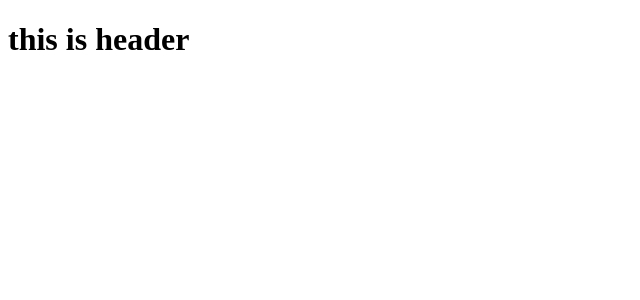
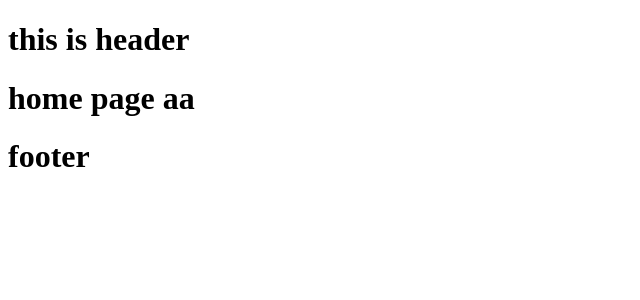
Before and after one commit to chellyyyy/ReadWatch, a Vue app: page / in a window 1280 px wide. Shown: the top 300 px of the page, without its empty margins (0-640 px from the left). Built offline with nearby package versions, Linux system fonts and the light colour scheme.

Commit message:
add some components

```diff
--- a/package.json
+++ b/package.json
@@ -9,7 +9,8 @@
   },
   "dependencies": {
     "core-js": "^3.8.3",
-    "vue": "^3.2.13"
+    "vue": "^3.2.13",
+    "vue-router": "^4.5.0"
   },
   "devDependencies": {
     "@babel/core": "^7.12.16",
--- a/src/App.vue
+++ b/src/App.vue
@@ -1,14 +1,18 @@
 <template>
   <PageHeader />
+  <router-view />
+  <PageFooter />
 </template>
 
 <script>
-import PageHeader from './components/layout/PageHeader.vue'
+import PageHeader from './components/layout/PageHeader.vue';
+import PageFooter from './components/layout/PageFooter.vue';
 
 export default {
   name: 'App',
   components: {
-    PageHeader
+    PageHeader,
+    PageFooter,
   }
 }
 </script>
--- a/src/components/layout/PageFooter.vue
+++ b/src/components/layout/PageFooter.vue
@@ -0,0 +1,3 @@
+<template>
+    <h1>footer</h1>
+</template>
--- a/src/main.js
+++ b/src/main.js
@@ -1,4 +1,7 @@
 import { createApp } from 'vue'
 import App from './App.vue'
+import router from './router/routerIndex.js'
 
-createApp(App).mount('#app')
+const app = createApp(App);
+app.use(router);
+app.mount('#app');
--- /dev/null
+++ b/src/views/HomePage.vue
@@ -0,0 +1,7 @@
+<template>
+    <h1>home page aa</h1>
+</template>
+
+<script setup>
+    console.log("here homepage")
+</script>
--- /dev/null
+++ b/src/views/ListDetailPage.vue
@@ -0,0 +1,3 @@
+<template>
+    <h1>list detail</h1>
+</template>
--- /dev/null
+++ b/src/views/MovieDetailPage.vue
@@ -0,0 +1,3 @@
+<template>
+    <h1>movie detail</h1>
+</template>
--- /dev/null
+++ b/src/views/UserProfilePage.vue
@@ -0,0 +1,3 @@
+<template>
+    <h1>user profile</h1>
+</template>
```
Also changed, not shown: src/router/routerIndex.js (added, +17 -0 lines), 2 other files (tests, documents, lock files or other folders).
